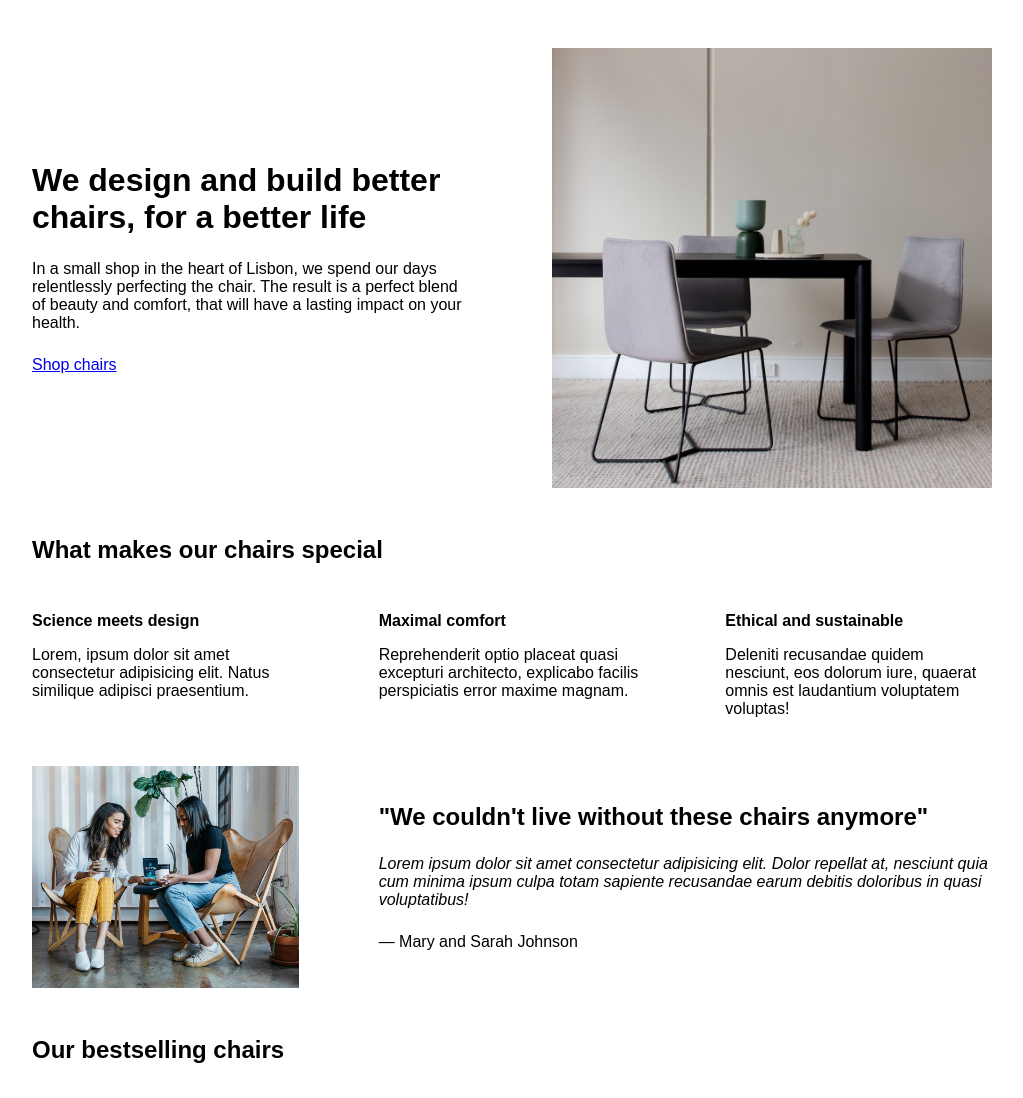
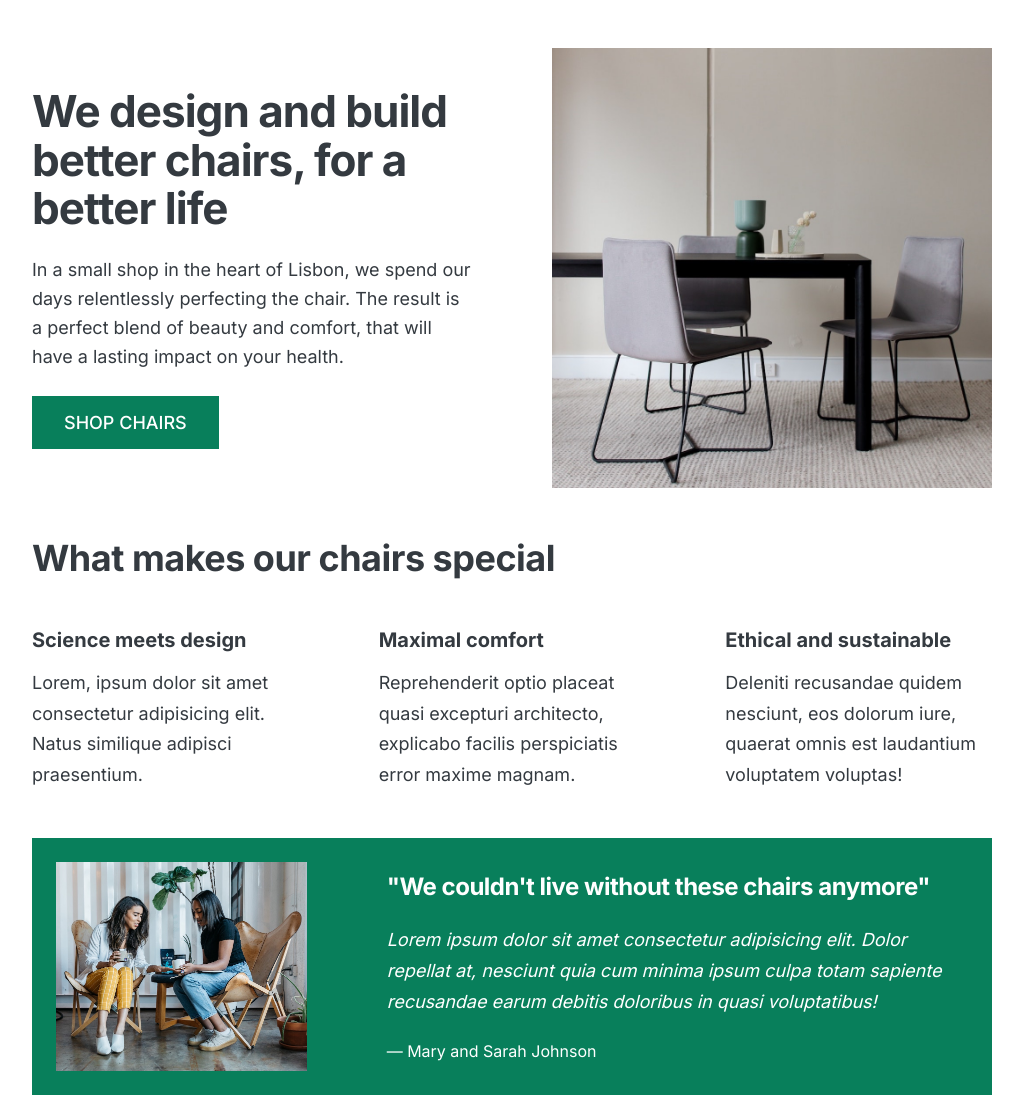
Before and after one commit to bblazevska/practice-webDesign-css-, a plain HTML site: page index.html in a window 1280 px wide. Shown: the top 1098 px of the page, without its empty margins (128-1151 px from the left). Drawn offline with Linux system fonts and the light colour scheme.

Commit message:
font-size changed and color added

```diff
--- a/index.html
+++ b/index.html
@@ -1,13 +1,17 @@
 <!DOCTYPE html>
 <html lang="en">
+
 <head>
   <meta charset="UTF-8" />
   <meta http-equiv="X-UA-Compatible" content="IE=edge" />
   <meta name="viewport" content="width=device-width, initial-scale=1.0" />
-
+  <link rel="preconnect" href="https://fonts.googleapis.com">
+  <link rel="preconnect" href="https://fonts.gstatic.com" crossorigin>
+  <link href="https://fonts.googleapis.com/css2?family=Inter:wght@400;500;700&display=swap" rel="stylesheet">
   <link rel="stylesheet" href="style.css" />
   <title>Lisbon Chair Shop</title>
 </head>
+
 <body>
   <div class="container">
     <header>
@@ -159,4 +163,5 @@
     </footer>
   </div>
 </body>
+
 </html>
--- a/style.css
+++ b/style.css
@@ -4,7 +4,11 @@ SPACING SYSTEM (px)
 
 FONT SIZE SYSTEM (px)
 10 / 12 / 14 / 16 / 18 / 20 / 24 / 30 / 36 / 44 / 52 / 62 / 74 / 86 / 98
+
+MAIN COLOR: #087f5b
+GREY COLOR: #343a40
 */
+
 
 * {
   margin: 0;
@@ -16,7 +20,9 @@ FONT SIZE SYSTEM (px)
 /* GENERAL STYLES */
 /* ------------------------ */
 body {
-  font-family: sans-serif;
+  font-family: 'Inter', sans-serif;
+  color: #343a40;
+  border-bottom: 8px solid #087f5b;
 }
 
 .container {
@@ -31,12 +37,42 @@ section {
 
 h2 {
   margin-bottom: 48px;
+  font-size: 36px;
+  letter-spacing: -0.5px;
 }
 
 .grid-3-cols {
   display: grid;
   grid-template-columns: repeat(3, 1fr);
   column-gap: 80px;
+}
+
+.btn:link,
+.btn:visited{
+  background-color: #087f5b;
+  color: #fff;
+  text-decoration: none;
+  text-transform: uppercase;
+  display: inline-block;
+  font-weight: 500;
+}
+
+.btn:hover,
+.btn:active{
+  background-color: #099268;
+
+  padding: 16px 32px;
+  display: inline-block;
+  font-weight: 500;
+}
+.btn--big{
+  font-size: 18px;
+  padding: 16px 32px;
+}
+
+.btn--small{
+  font-size: 14px;
+  padding: 8px 12px;
 }
 
 /* ------------------------ */
@@ -57,10 +93,15 @@ header {
 
 h1 {
   margin-bottom: 24px;
+  font-size: 44px;
+  line-height: 1.1;
+  letter-spacing: -1px;
 }
 
 .header-text {
   margin-bottom: 24px;
+  font-size: 18px;
+  line-height: 1.6;
 }
 
 img {
@@ -73,27 +114,37 @@ img {
 
 .features-title {
   margin-bottom: 16px;
+  font-size: 20px;
 }
 
 .features-text {
+  font-size: 18px;
+  line-height: 1.7;
 }
 
 /* TESTIMONIAL */
 .testimonial-section {
+  background-color: #087f5b;
+  color: #fff;
+  padding: 24px;
 }
 
 .testimonial-box {
   grid-column: 2 / -1;
   align-self: center;
+
 }
 
 .testimonial-box h2 {
   margin-bottom: 24px;
+  font-size: 24px;
 }
 
 .testimonial-text {
   font-style: italic;
   margin-bottom: 24px;
+  font-size: 18px;
+  line-height: 1.7;
 }
 
 /* CHAIRS */
@@ -103,6 +154,7 @@ img {
 
 h3 {
   margin-bottom: 24px;
+  font-size: 20px;
 }
 
 .chair-details {
@@ -127,8 +179,11 @@ h3 {
 .chair-price {
   display: flex;
   justify-content: space-between;
+  font-size: 20px;
 }
 
 footer {
   margin-bottom: 48px;
+  font-size: 14px;
+  color: #495057;
 }
```
Lines whose indentation alone changed are shown as unchanged.
